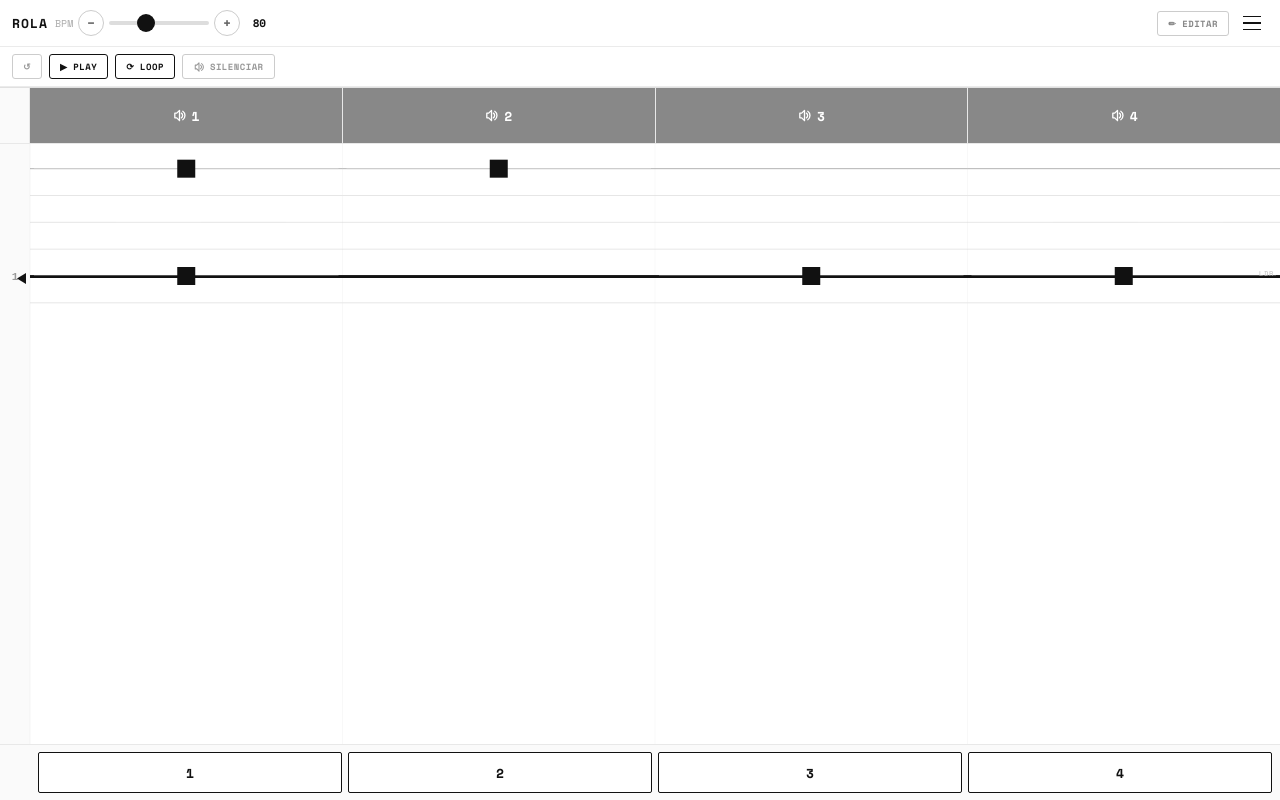
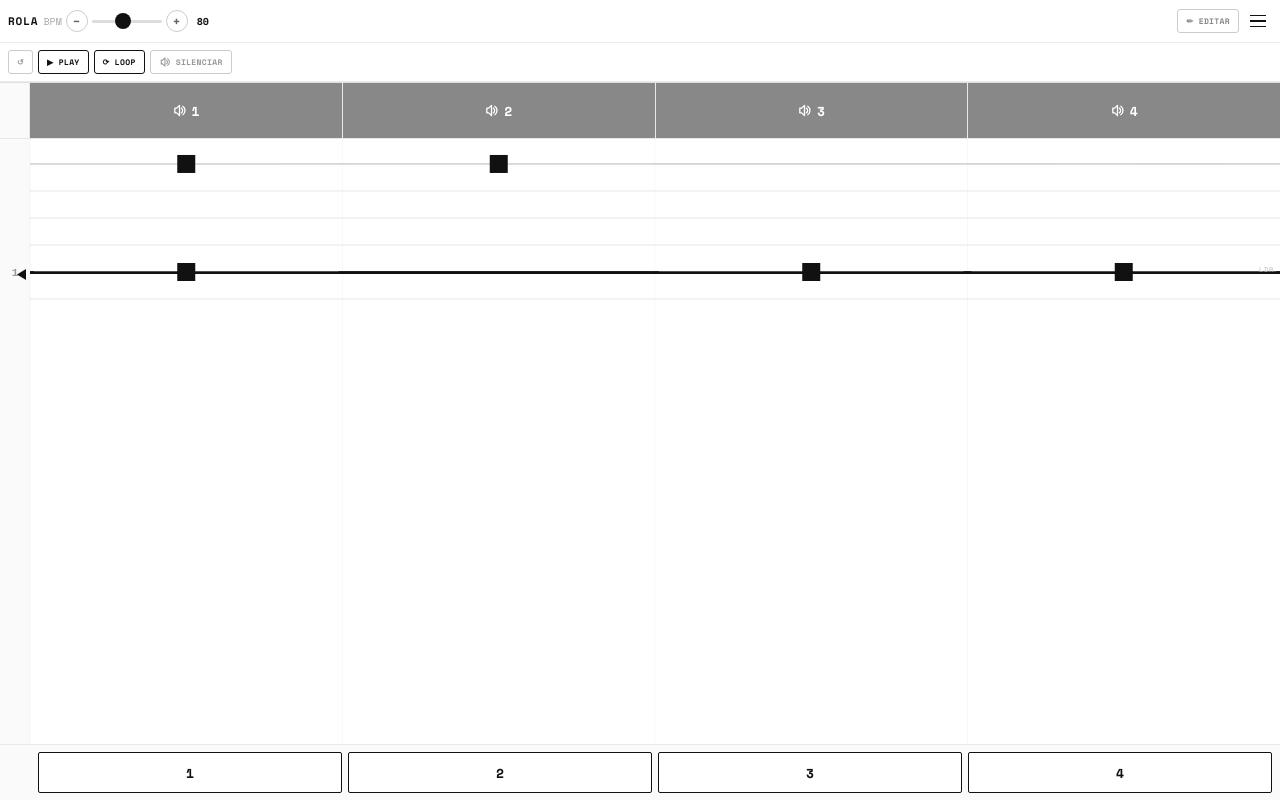
Before and after one commit to marioefron/rola, a plain HTML site: page index.html in a window 1280 px wide. Drawn offline with nearby package versions, Linux system fonts and the light colour scheme.

Commit message:
Update index.html

```diff
--- a/index.html
+++ b/index.html
@@ -23,51 +23,51 @@ body{
 }
 .row{
   display:flex;align-items:center;
-  width:100%;padding:7px 12px;gap:7px;
+  width:100%;padding:7px 8px;gap:5px;
   border-bottom:1px solid #ebebeb;
 }
 .row:last-child{border-bottom:none;}
 
 .logo{
-  font-family:'Space Mono',monospace;font-weight:700;font-size:13px;
+  font-family:'Space Mono',monospace;font-weight:700;font-size:11px;
   letter-spacing:.08em;text-transform:uppercase;color:#111;flex-shrink:0;
 }
 .bpm-ctrl{
-  display:flex;align-items:center;gap:5px;
-  font-size:10px;color:#aaa;flex:1;
+  display:flex;align-items:center;gap:4px;
+  font-size:10px;color:#aaa;flex:1;min-width:0;
 }
 .bpm-ctrl input[type=range]{
-  -webkit-appearance:none;flex:1;max-width:100px;
-  height:4px;background:#ddd;border-radius:2px;outline:none;
+  -webkit-appearance:none;flex:1;min-width:0;max-width:70px;
+  height:3px;background:#ddd;border-radius:2px;outline:none;
 }
 .bpm-ctrl input[type=range]::-webkit-slider-thumb{
-  -webkit-appearance:none;width:18px;height:18px;
+  -webkit-appearance:none;width:16px;height:16px;
   border-radius:50%;background:#111;cursor:pointer;
 }
-#bpm-v{color:#111;font-weight:700;min-width:28px;font-size:11px;text-align:center;}
+#bpm-v{color:#111;font-weight:700;min-width:22px;font-size:10px;text-align:center;}
 .btn.bpm-adj{
-  padding:0;width:26px;height:26px;border-radius:50%;
-  border:1.5px solid #ccc;color:#666;font-size:14px;
+  padding:0;width:22px;height:22px;border-radius:50%;
+  border:1.5px solid #ccc;color:#666;font-size:13px;
   display:flex;align-items:center;justify-content:center;
   flex-shrink:0;line-height:1;
 }
 
 /* Hamburger */
 .hamburger{
-  width:32px;height:32px;display:flex;flex-direction:column;
-  align-items:center;justify-content:center;gap:5px;
+  width:28px;height:28px;display:flex;flex-direction:column;
+  align-items:center;justify-content:center;gap:4px;
   cursor:pointer;flex-shrink:0;border:none;background:transparent;padding:0;
 }
 .hamburger span{
-  display:block;width:18px;height:1.5px;background:#111;
+  display:block;width:16px;height:1.5px;background:#111;
   transition:all .2s;
 }
 
 /* Generic button */
 .btn{
-  font-family:'Space Mono',monospace;font-size:9px;font-weight:700;
-  letter-spacing:.05em;text-transform:uppercase;
-  padding:5px 10px;border-radius:3px;
+  font-family:'Space Mono',monospace;font-size:8px;font-weight:700;
+  letter-spacing:.04em;text-transform:uppercase;
+  padding:5px 8px;border-radius:3px;
   border:1.5px solid #ccc;color:#999;
   background:transparent;cursor:pointer;transition:all .12s;flex-shrink:0;
 }
@@ -320,7 +320,7 @@ body{
     <div class="bpm-ctrl">
       <span>BPM</span>
       <button class="btn bpm-adj" id="bpm-dn">−</button>
-      <input type="range" id="bpm-s" min="20" max="200" value="80">
+      <input type="range" id="bpm-s" min="20" max="160" value="80">
       <button class="btn bpm-adj" id="bpm-up">+</button>
       <span id="bpm-v">80</span>
     </div>
@@ -689,7 +689,7 @@ bMute.addEventListener('click',()=>{
 bpmS.addEventListener('input',()=>{ bpm=parseInt(bpmS.value); bpmV.textContent=bpm; });
 
 function setBpm(v){
-  bpm=Math.max(20,Math.min(200,v));
+  bpm=Math.max(20,Math.min(160,v));
   bpmS.value=bpm; bpmV.textContent=bpm;
 }
 document.getElementById('bpm-dn').addEventListener('click',()=>setBpm(bpm-1));
@@ -791,7 +791,7 @@ function renderMelodyList(){
   const list = getMelodies();
   const el   = document.getElementById('mel-list');
   if(list.length === 0){
-    el.innerHTML = '<span class="melody-empty">Sin melodías guardadas</span>';
+    el.innerHTML = '<span class="melody-empty">Sin secuencias guardadas</span>';
     return;
   }
   el.innerHTML = list.map((m,i) => `
```
